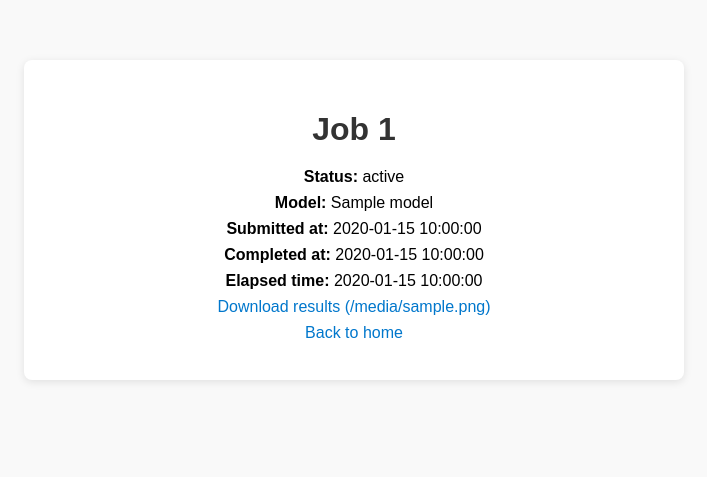
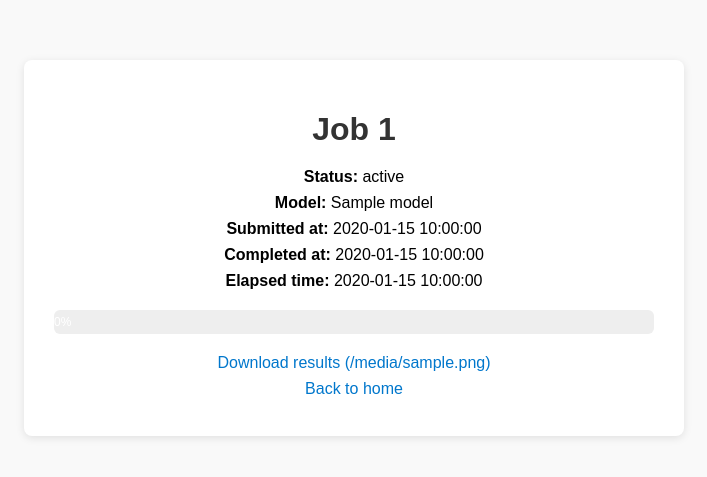
Before and after one commit to ValRCS/openrouter_batch_processor, a Flask app: template templates/status.html in a window 1280 px wide. Shown: the top 477 px of the page, without its empty margins (286-993 px from the left). Run offline with Flask 3, Linux system fonts and the light colour scheme; the template is opened without the code that fills it: most values are stand-ins (such as "Sample title", 1, 10 or a date in 2020).

Commit message:
Progress bar update

```diff
--- a/app.py
+++ b/app.py
@@ -1,4 +1,4 @@
-from flask import Flask, request, render_template, redirect, url_for, send_file
+from flask import Flask, request, render_template, redirect, url_for, send_file, jsonify
 import os, uuid, zipfile, json
 from concurrent.futures import ThreadPoolExecutor
 from datetime import datetime
@@ -108,5 +108,18 @@ def download(job_id):
     zip_path = os.path.join(job_dir, latest_zip)
     return send_file(zip_path, as_attachment=True)
 
+@app.route("/progress/<job_id>")
+def progress(job_id):
+    job_dir = os.path.join(app.config["UPLOAD_FOLDER"], job_id)
+    meta_file = os.path.join(job_dir, "meta.json")
+    if not os.path.exists(meta_file):
+        return jsonify({"error": "No such job"}), 404
+    with open(meta_file) as f:
+        meta = json.load(f)
+    total = meta.get("total_files", 0)
+    done = meta.get("processed_files", 0)
+    return jsonify({"processed": done, "total": total})
+
+
 if __name__ == "__main__":
     app.run(host="0.0.0.0", port=9513, debug=True)
--- a/templates/status.html
+++ b/templates/status.html
@@ -2,6 +2,24 @@
 <html>
   <head>
     <link rel="stylesheet" href="{{ url_for('static', filename='styles/style.css') }}">
+    <style>
+      .progress-container {
+        width: 100%;
+        background-color: #eee;
+        border-radius: 6px;
+        margin: 20px 0;
+      }
+      .progress-bar {
+        width: 0%;
+        height: 24px;
+        background-color: #0077cc;
+        border-radius: 6px;
+        text-align: center;
+        color: white;
+        line-height: 24px;
+        font-size: 12px;
+      }
+    </style>
   </head>
   <body>
     <div class="container">
@@ -16,11 +34,37 @@
         <p><strong>Elapsed time:</strong> {{ elapsed_time }}</p>
       {% endif %}
 
+      <!-- Progress Bar -->
+      <div class="progress-container">
+        <div id="progress-bar" class="progress-bar">0%</div>
+      </div>
+      <p id="progress-text"></p>
+
       {% if result_url and zip_filename %}
         <p><a href="{{ result_url }}">Download results ({{ zip_filename }})</a></p>
       {% endif %}
 
       <p><a href="/">Back to home</a></p>
     </div>
+
+    <script>
+      function updateProgress() {
+        fetch("/progress/{{ job_id }}")
+          .then(r => r.json())
+          .then(data => {
+            if (data.total > 0) {
+              let percent = Math.floor((data.processed / data.total) * 100);
+              let bar = document.getElementById("progress-bar");
+              bar.style.width = percent + "%";
+              bar.textContent = percent + "%";
+              document.getElementById("progress-text").textContent =
+                data.processed + " / " + data.total + " files";
+            }
+          })
+          .catch(err => console.log("Progress fetch error:", err));
+      }
+      setInterval(updateProgress, 3000); // every 3s
+      updateProgress(); // initial call
+    </script>
   </body>
 </html>
--- a/worker.py
+++ b/worker.py
@@ -18,8 +18,14 @@ def process_job(job_id, meta):
     api_key = meta["api_key"]
     model = meta.get("model", "google/gemini-2.5-flash")
 
+    # for progress tracking
+    files = os.listdir(input_dir)
+    total = len(files)
+    meta["total_files"] = total
+    meta["processed_files"] = 0
+
     rows = []
-    for fname in os.listdir(input_dir):
+    for idx, fname in enumerate(os.listdir(input_dir), start=1):
         fpath = os.path.join(input_dir, fname)
         with open(fpath, "r", encoding="utf-8") as f:
             text = f.read()
@@ -42,6 +48,12 @@ def process_job(job_id, meta):
             reply = f"ERROR: {e}"
 
         rows.append({"file": fname, "output": reply})
+
+        # Update progress
+        meta["processed_files"] = idx
+        with open(os.path.join(job_dir, "meta.json"), "w") as f:
+            json.dump(meta, f, indent=2)
+
         time.sleep(0.2)
 
     # Save CSV
```
